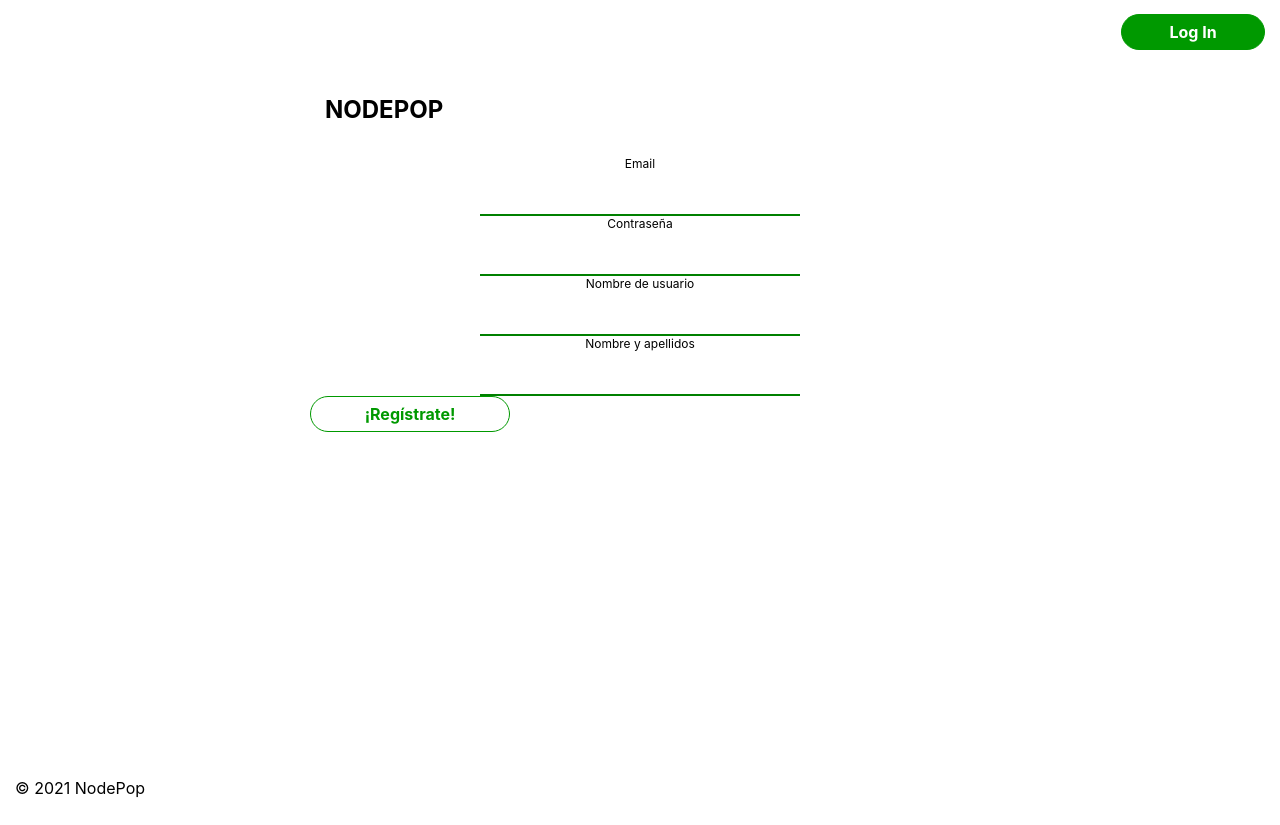
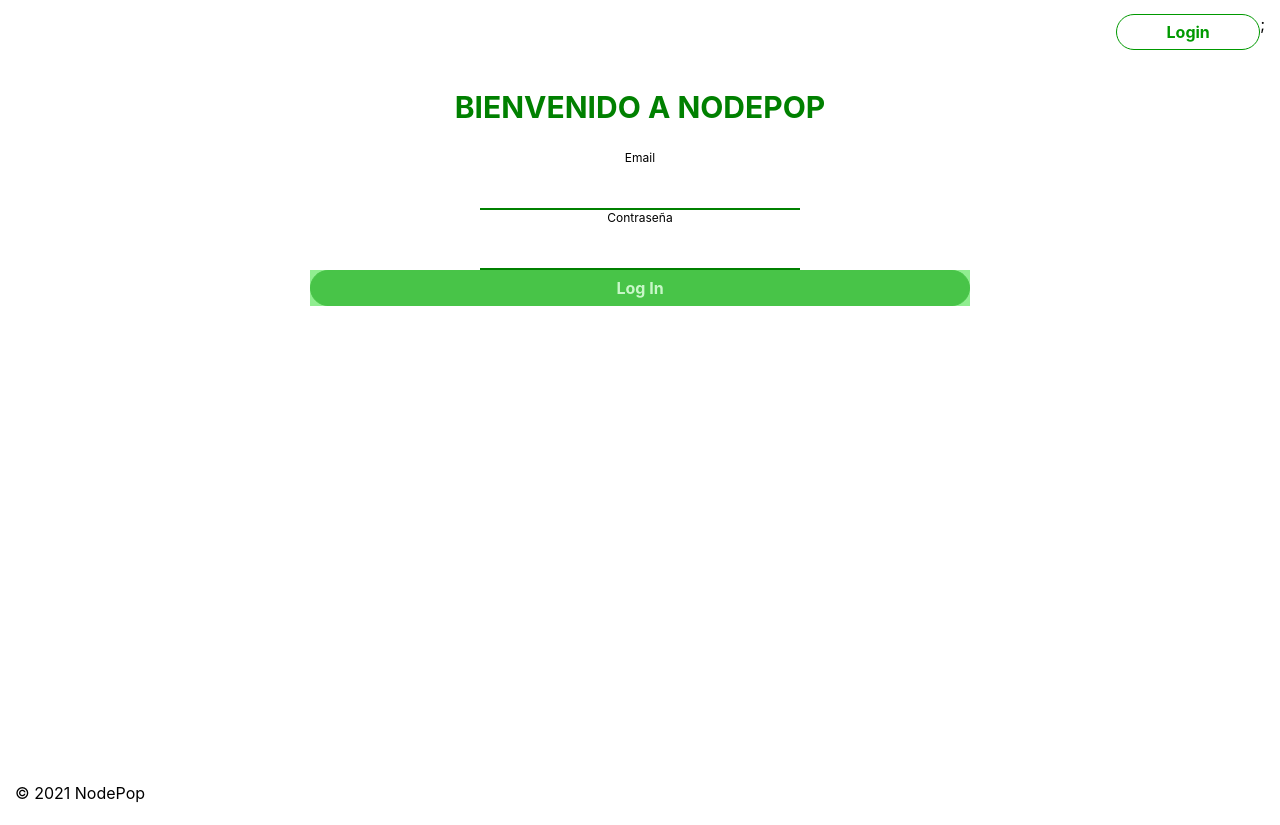
Before and after one commit to Luisbustos8/NodePop_React, a React (Create React App) app in the folder nodepop/: page / in a window 1280 px wide. Built offline with nearby package versions, Linux system fonts and the light colour scheme.

Commit message:
Manejamos el formulario de login

```diff
--- a/nodepop/src/App.js
+++ b/nodepop/src/App.js
@@ -1,12 +1,21 @@
+import React from 'react'
+import './App.css';
+import LoginPage from './components/LoginPage'
+import AdvertsPage from './components/AdvertsPage'
 
-import './App.css';
-
-import LoginPage from './components/LoginPage'
 
 function App() {
+  const [isLogged, setIsLogged] = React.useState(false);
+
+  const handleLogin = () => setIsLogged(true);
+
   return (
-    <LoginPage />
-    /*<AdvertsPage />*/
+    <div className='App'>
+     {isLogged ?
+     <AdvertsPage isLogged={isLogged} />
+     :
+     <LoginPage onLogin={handleLogin} />}
+    </div>
   );
 }
 
--- a/nodepop/src/api/auth.js
+++ b/nodepop/src/api/auth.js
@@ -1 +1,12 @@
-import client, {configureClient, res}
+import client from './client';
+
+export const register = credentials => {
+    console.log(register)
+    return client.post('/api/auth/signup', credentials)
+}
+
+export const login = credentials => {
+    console.log(login);
+    console.log('estobuse', credentials)
+    return client.post('/api/auth/login', credentials)
+}
--- a/nodepop/src/api/client.js
+++ b/nodepop/src/api/client.js
@@ -1,7 +1,10 @@
 import axios from 'axios';
 
-const baseURL = 'http://localhost:8000'
+const config = {baseURL: process.env.REACT_APP_API_BASE_URL}
 
-const client = axios.create({ baseURL });
+console.log(process.env.REACT_APP_API_BASE_URL)
+
+const client = axios.create(config)
+
 
 export default client;
--- a/nodepop/src/components/AdvertsPage.js
+++ b/nodepop/src/components/AdvertsPage.js
@@ -1,9 +1,10 @@
 import React from 'react'
 import {getLatestAdds} from '../api/adverts'
+import Layout from './layout/Layout';
 
 
 
-const AdvertsPage = () => {
+const AdvertsPage = ({...props}) => {
 
     const [adverts, setAdverts] = React.useState([])
     const items = adverts.map( advert => <li key={advert.id}>{advert.content}</li>)
@@ -12,9 +13,11 @@ const AdvertsPage = () => {
         getLatestAdds().then(response => console.log("BUSE", response))
     }, [])
     return (
+        <Layout title="Busca, compra y vende en NodePop" {...props}>
         <div className="advertsPage">
             <ul>{items}</ul>
         </div>
+        </Layout>
     );
 };
 
--- /dev/null
+++ b/nodepop/src/components/LoginForm.js
@@ -0,0 +1,59 @@
+import React from 'react';
+import './LoginPage.css';
+import FormField from './FormField';
+import Button from './shared/Button';
+
+
+function LoginForm({onSubmit}){
+
+ const [credentials, setCredentials] = React.useState({
+   email: '',
+   password: '',
+ });
+
+ const handleChangeLogin = event => {
+   setCredentials(oldCredentials => {
+     const newCredentials = {
+      ...oldCredentials,
+     [event.target.name]: event.target.value,
+     };
+     return newCredentials
+   });
+  };
+
+  const handleSubmit = event => {
+    event.preventDefault();
+    onSubmit(credentials);
+  };
+
+  const {email, password} = credentials;
+
+  return (
+      <form className="loginForm"  onSubmit={handleSubmit}>
+        <FormField
+        type="text"
+        name="email"
+        label="Email"
+        className="loginForm-field"
+        value={email}
+        onChange={handleChangeLogin}
+        />
+        <FormField
+        type="password"
+        name="password"
+        label="Contraseña"
+        className="loginForm-field"
+        value={password}
+        onChange={handleChangeLogin}
+        />
+        <Button
+        type='submit'
+      className="login-button"
+      variant="primary"
+      disabled = { !email || !password } > Log In </Button>
+
+      </form>
+  )
+  }
+
+export default LoginForm;
--- a/nodepop/src/components/LoginPage.css
+++ b/nodepop/src/components/LoginPage.css
@@ -52,3 +52,12 @@
 .register-button {
   width: 200px;
 }
+
+.LoginPage-title {
+  display: flex;
+  justify-content: center;
+  align-items: center;
+  color: green;
+  font-family: ;
+  font-size: 30px;
+}
--- a/nodepop/src/components/LoginPage.js
+++ b/nodepop/src/components/LoginPage.js
@@ -1,65 +1,26 @@
 import React from 'react';
+import LoginForm from './LoginForm';
+import Layout from './layout/Layout';
+import {login} from '../api/auth';
+
 import './LoginPage.css';
-import LoginButton from './LoginButton';
-import Layout from './layout/Layout';
-import FormField from './FormField';
-import Button from './shared/Button';
 
-function LoginForm(){
+function LoginPage({onLogin}) {
 
- const [credentials, setCredentials] = React.useState({
-   mail: '',
-   password: '',
-   username:'',
-   name: '',
- });
+    const handleSubmit = async credentials => {
+        await login(credentials);
+        onLogin();
+        //login(credentials).then(() => onLogin());
+    };
 
- const handleChangeRegister = event => {
-   const newCredentials = {...credentials, [event.target.name]: event.target.value}
-   setCredentials(newCredentials);
- }
+    return (
+        <Layout >
+        <div className="LoginPage">
+            <h1 className="LoginPage-title">BIENVENIDO A NODEPOP</h1>
+            <LoginForm onSubmit={handleSubmit} />
+        </div>
+        </Layout>
+    );
+}
 
-  return (
-    <Layout title="NODEPOP">
-      <form className="loginForm">
-        <FormField
-        type="text"
-        name="mail"
-        label="Email"
-        className="loginForm-field"
-        value={credentials.mail}
-        onChange={handleChangeRegister}
-        />
-        <FormField
-        type="password"
-        name="password"
-        label="Contraseña"
-        className="loginForm-field"
-        value={credentials.password}
-        onChange={handleChangeRegister}
-        />
-        <FormField
-        type="text"
-        name="username"
-        label="Nombre de usuario"
-        className="loginForm-field"
-        value={credentials.username}
-        onChange={handleChangeRegister}
-        />
-        <FormField
-        type="text"
-        name="name"
-        label="Nombre y apellidos"
-        className="loginForm-field"
-        value={credentials.name}
-        onChange={handleChangeRegister}
-        />
-
-      </form>
-      <Button className="register-button">¡Regístrate!</Button>
-
-   </Layout>
-  )
-  }
-
-export default LoginForm;
+export default LoginPage;
--- a/nodepop/src/components/layout/Header.js
+++ b/nodepop/src/components/layout/Header.js
@@ -5,19 +5,30 @@ import './Header.css'
 import Button from '../shared/Button'
 
 
-const Header = ({className}) => {
+const Header = ({className, isLogged, ...props}) => {
     return (
         <header className={classNames('header', className)}>
             <div className="header-logo">
             </div>
 
             <nav className="header-nav">
+
+            {isLogged ? (
                 <Button
-                variant="primary"
-                className="header-button"
-            >
-                Log In
-            </Button>
+                    className="Header-button"
+                    //onClick={()=> logout().then(onLogout)}
+                >
+                    Log out
+                </Button>
+            ) : (
+                <Button
+                   // as={Link}
+                   // to="/login"
+                    className="header-button"
+                >
+                    Login
+                </Button>
+            )};
             </nav>
         </header>
     )
--- a/nodepop/src/components/layout/Layout.js
+++ b/nodepop/src/components/layout/Layout.js
@@ -8,7 +8,6 @@ function Layout({ children, title, ...props }) {
     <div className="layout">
       <Header className="layout-header bordered" {...props} />
       <main className="layout-main bordered">
-        <h2 className="layout-title bordered">{title}</h2>
         <section className="layout-content">{children}</section>
       </main>
       <footer className="layout-footer bordered">© 2021 NodePop</footer>
```
Also changed, not shown: nodepop/src/components/RegisterForm.js (added, +77 -0 lines), nodepop/src/components/RegisterPage.js (added, +22 -0 lines), nodepop/src/components/shared/NewAdvertPage.js (added, +14 -0 lines), 1 other file (tests, documents, lock files or other folders).
